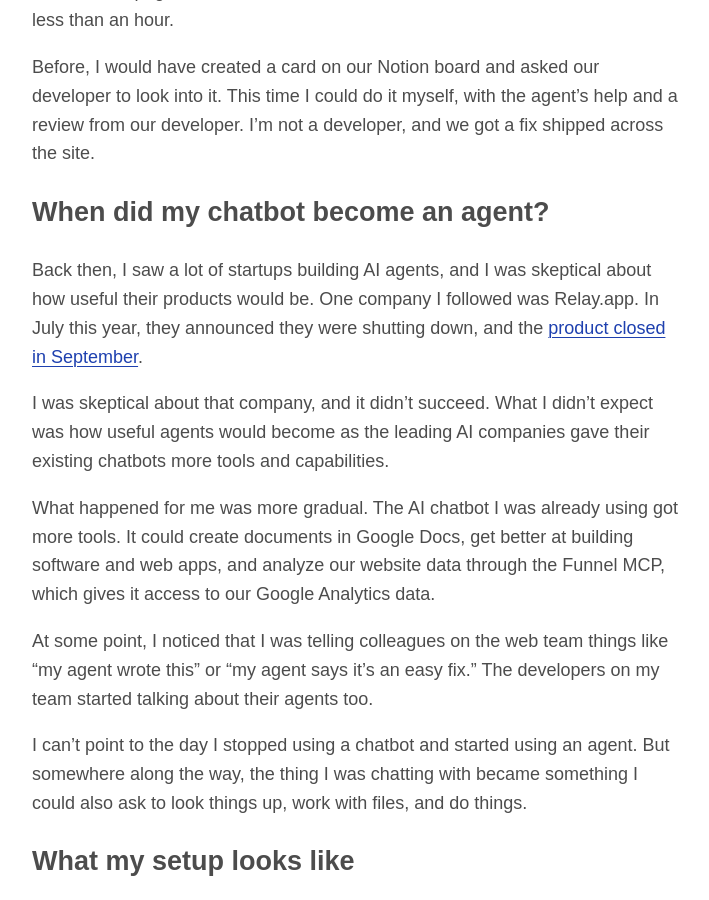
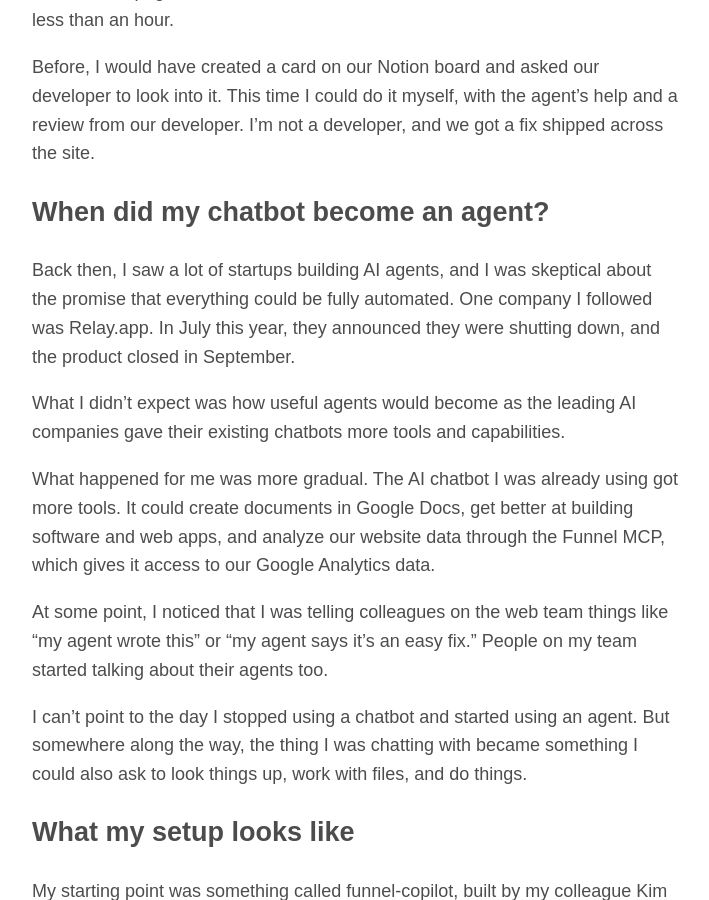
Before and after one commit to tfrenkiel040/website, a Jekyll site: the page built from _posts/2026-11-19-ai-agents-i-changed-my-mind.md, in a window 1280 px wide and 900 px high, scrolled down 913 px. Shown: the whole window, without its empty margins (284-993 px from the left). Built offline with Jekyll 4.4.1, drawn with Linux system fonts in a browser that asks for light colours; some of the changed text lies outside the part shown.

Commit message:
Update 2026-11-19-ai-agents-i-changed-my-mind.md

```diff
--- a/_posts/2026-11-19-ai-agents-i-changed-my-mind.md
+++ b/_posts/2026-11-19-ai-agents-i-changed-my-mind.md
@@ -21,13 +24,13 @@ Before, I would have created a card on our Notion board and asked our developer
 
 ## When did my chatbot become an agent?
 
-Back then, I saw a lot of startups building AI agents, and I was skeptical about how useful their products would be. One company I followed was Relay.app. In July this year, they announced they were shutting down, and the [product closed in September](https://relay.app/).
+Back then, I saw a lot of startups building AI agents, and I was skeptical about the promise that everything could be fully automated. One company I followed was Relay.app. In July this year, they announced they were shutting down, and the product closed in September.
 
-I was skeptical about that company, and it didn't succeed. What I didn't expect was how useful agents would become as the leading AI companies gave their existing chatbots more tools and capabilities.
+What I didn't expect was how useful agents would become as the leading AI companies gave their existing chatbots more tools and capabilities.
 
 What happened for me was more gradual. The AI chatbot I was already using got more tools. It could create documents in Google Docs, get better at building software and web apps, and analyze our website data through the Funnel MCP, which gives it access to our Google Analytics data.
 
-At some point, I noticed that I was telling colleagues on the web team things like "my agent wrote this" or "my agent says it's an easy fix." The developers on my team started talking about their agents too.
+At some point, I noticed that I was telling colleagues on the web team things like "my agent wrote this" or "my agent says it's an easy fix." People on my team started talking about their agents too.
 
 I can't point to the day I stopped using a chatbot and started using an agent. But somewhere along the way, the thing I was chatting with became something I could also ask to look things up, work with files, and do things.
 
```
Also changed, not shown: other parts of _posts/2026-11-19-ai-agents-i-changed-my-mind.md (+6 -1 lines).
